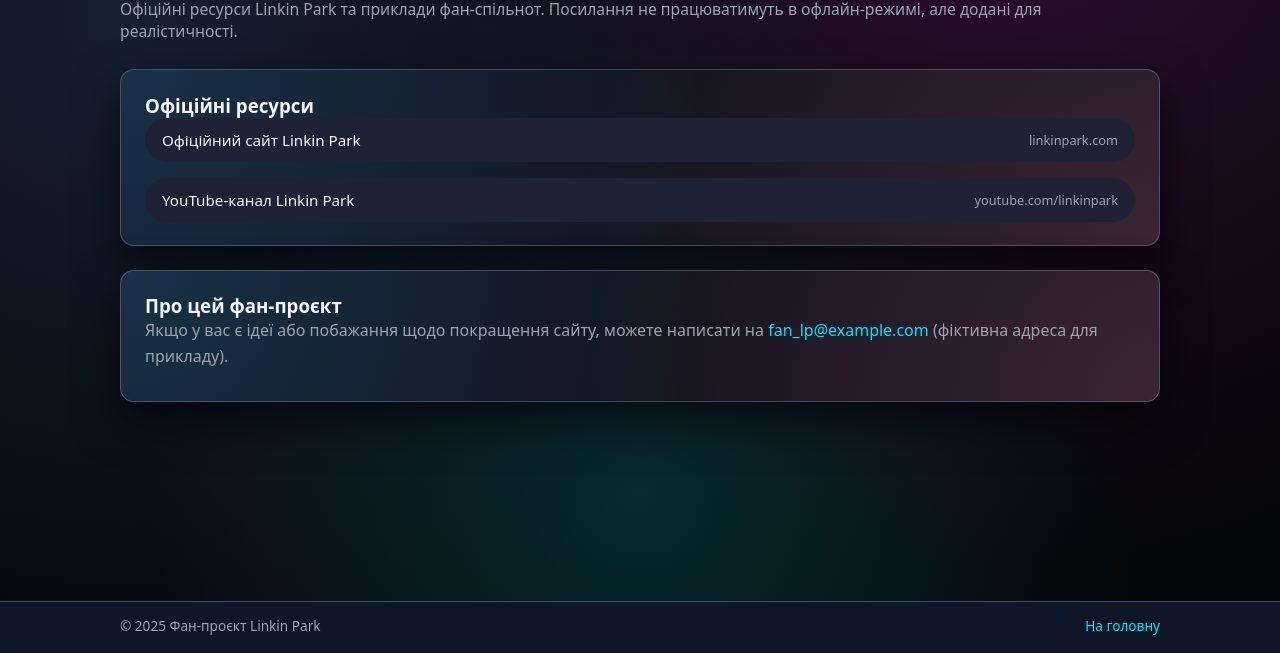
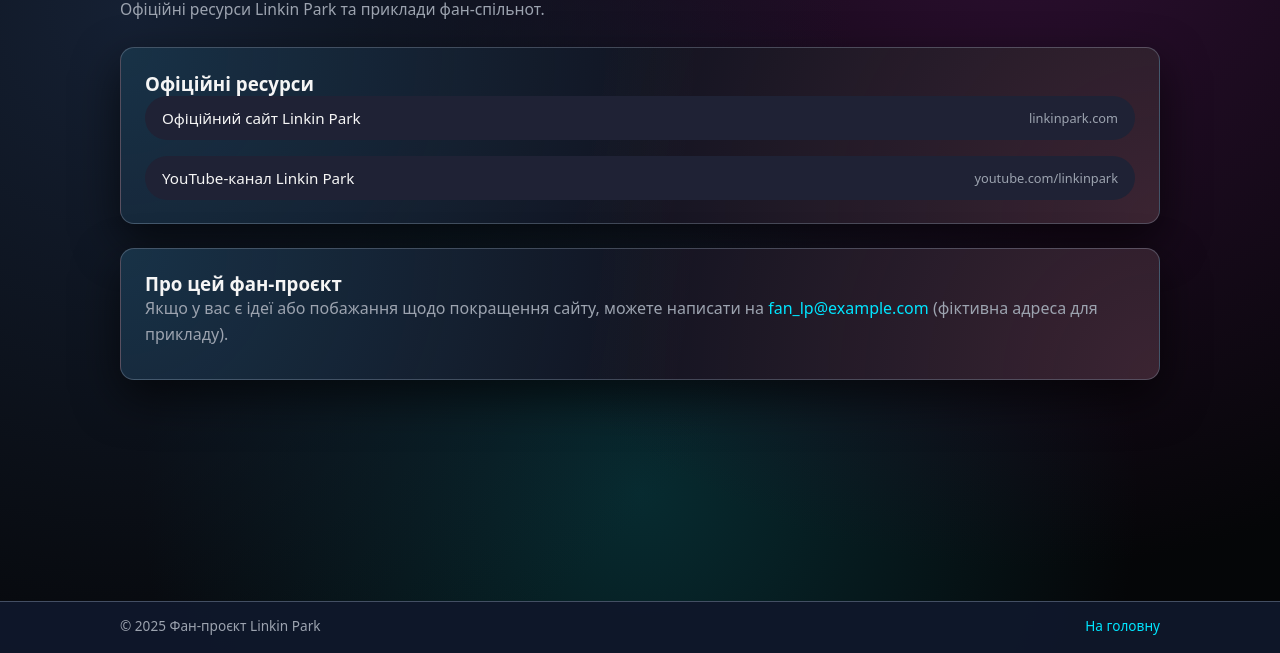
Before and after one commit to Nappinggg/Web3_LinkinPark, a plain HTML site: page contacts.html in a window 1280 px wide. Shown: the part 147-800 px from the top of the page. Drawn offline with Linux system fonts and the light colour scheme.

Commit message:
Update contacts.html

```diff
--- a/contacts.html
+++ b/contacts.html
@@ -26,7 +26,7 @@
         <div class="page-wrap">
             <h2>Корисні посилання</h2>
             <p class="subtitle">
-                Офіційні ресурси Linkin Park та приклади фан-спільнот. Посилання не працюватимуть в офлайн-режимі, але додані для реалістичності.
+                Офіційні ресурси Linkin Park та приклади фан-спільнот.
             </p>
 
             <section class="section-card">
```
